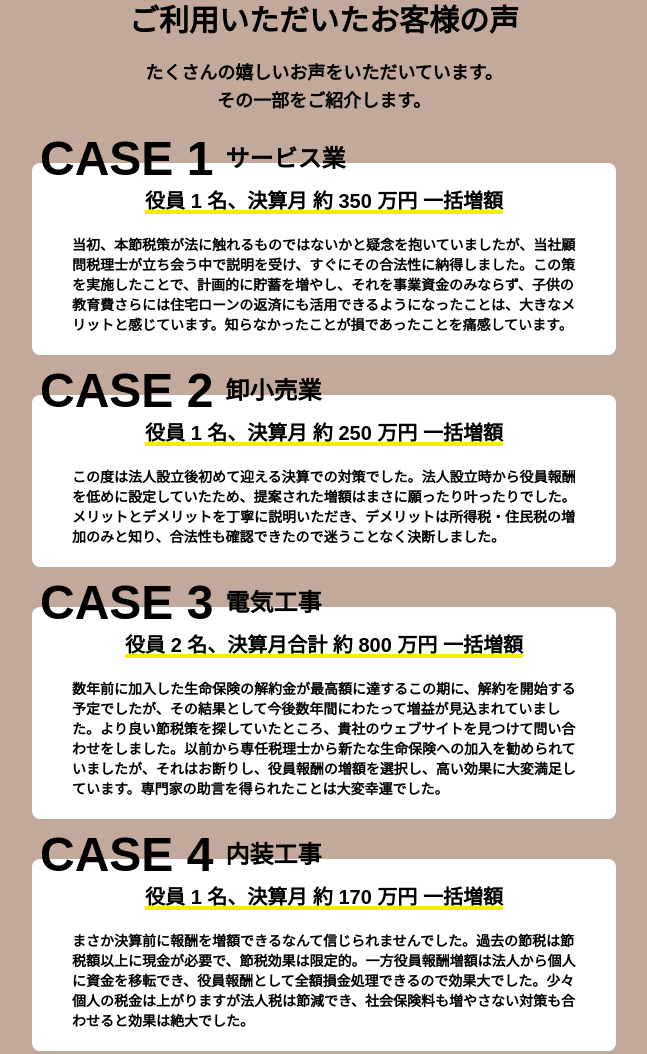
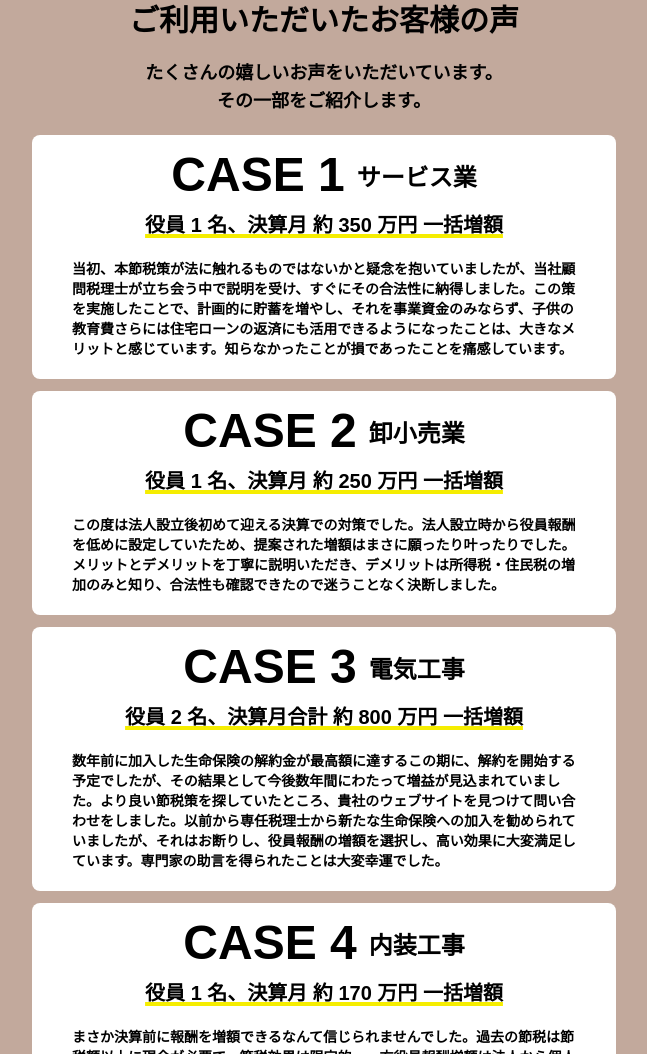
Before and after one commit to kui-pirukuru/mirai-map-yakuin-lp, an Astro site: page / in a window 1280 px wide. Shown: the part 5071-6125 px from the top of the page, without its empty margins (316-963 px from the left). Built offline with nearby package versions, Linux system fonts and the light colour scheme; Astro itself is replaced by a stand-in of ours; a web font is replaced by a local one.

Commit message:
レイアウトの幅を調整して画像の位置とサイズを修正する

```diff
--- a/src/components/CaseItem.astro
+++ b/src/components/CaseItem.astro
@@ -11,13 +11,11 @@ const { caseNo, title1, title2, subtitle, text } = Astro.props;
 ---
 
 <div class="flex flex-col gap-2 relative px-2 sm:w-[600px] mx-auto">
-	<div class="absolute flex px-2 items-center">
-		<div class="text-2xl sm:text-5xl">CASE {caseNo}</div>
-		<div class="text-sm sm:text-lg pl-3">
-			<span class="text-lg sm:text-2xl">{title1}</span>{}
+	<div class="bg-white rounded-lg pt-4">
+		<div class="flex px-2 items-center justify-center pb-3">
+			<div class="text-4xl sm:text-5xl">CASE {caseNo}</div>
+			<span class="text-lg sm:text-2xl pl-3 pt-1.5">{title1}</span>
 		</div>
-	</div>
-	<div class="bg-white rounded-lg mt-[18px] sm:mt-[28px] pt-6">
 		<div
 			class="underline decoration-[#F5ED00] decoration-4 text-base sm:text-xl mb-5 text-center"
 		>
--- a/src/components/QuesionItem.astro
+++ b/src/components/QuesionItem.astro
@@ -10,7 +10,7 @@ const { question, anser } = Astro.props;
 <div class="divide-y divide-gray-100">
 	<details class="group">
 		<summary
-			class="flex cursor-pointer list-none items-center justify-between py-2 text-base sm:text-xl font-medium text-secondary-900 group-open:text-primary-500"
+			class="flex cursor-pointer list-none items-center justify-between py-2 sm:text-xl"
 		>
 			<div class="font-bold text-left">
 				<span class="text-[#FF0000]">Q</span>
@@ -46,9 +46,9 @@ const { question, anser } = Astro.props;
 				</svg>
 			</div>
 		</summary>
-		<div class="flex pb-2 text-secondary-500 gap-4 items-center">
+		<div class="flex pb-2 gap-4 items-center">
 			<div class="text-[#0588AF] text-2xl font-bold pt-0.5">A</div>
-			<div class="font-sans text-left">
+			<div class="text-left font-bold">
 				{anser}
 			</div>
 		</div>
```
